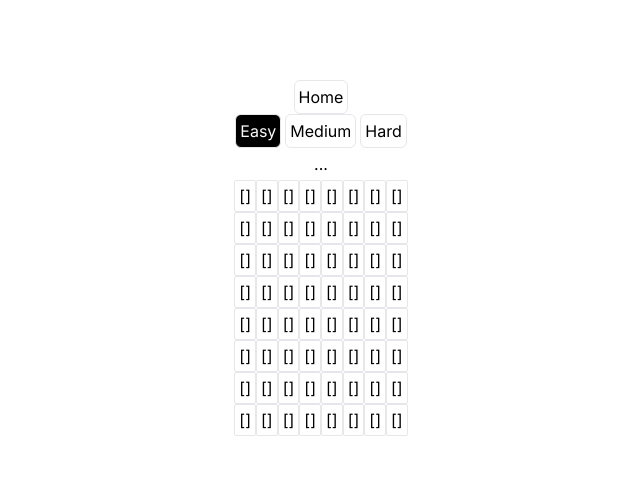
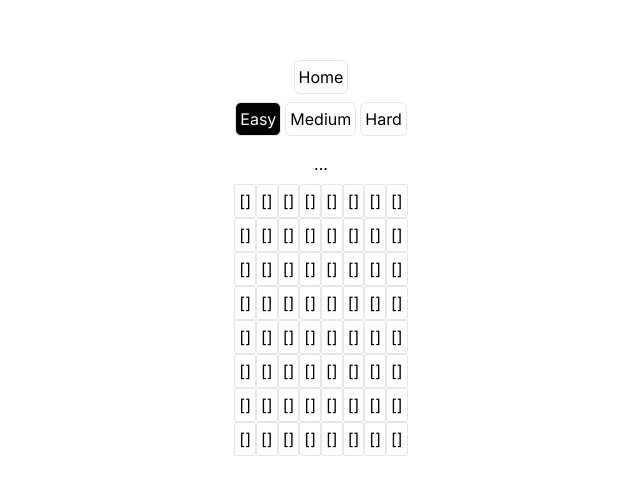
Before and after one commit to marsonmao/piccollage-assignment, a Next.js app: page /classic in a window 1280 px wide. Shown: the part 142-636 px from the top of the page, without its empty margins (319-959 px from the left). Built offline with nearby package versions, Linux system fonts and the light colour scheme.

Commit message:
feat: add DifficultySelector comp

```diff
--- /dev/null
+++ b/app/_components/DifficultySelector.tsx
@@ -0,0 +1,41 @@
+import { Button } from "@/app/_components";
+import { config } from "@/app/_game";
+
+export function DifficultySelector<Type extends keyof typeof config>({
+  className,
+  difficulties,
+  activeDifficultyIndex,
+  onDifficultySelect,
+}: {
+  className?: string;
+  difficulties: (typeof config)[Type]["boards"];
+  activeDifficultyIndex: number;
+  onDifficultySelect: (_index: number) => void;
+}) {
+  return (
+    <div
+      className={`w-full flex justify-center items-center flex-row gap-1 ${className ?? ""}`}
+    >
+      {difficulties.map((d, index) => {
+        const { id, displayName } = d;
+        return (
+          <Button
+            className={
+              index === activeDifficultyIndex
+                ? "[&&]:text-gray-50 [&&]:bg-black"
+                : ""
+            }
+            key={id}
+            data-index={index}
+            onClick={(e) => {
+              const nextDifficultyIndex = Number(e.currentTarget.dataset.index);
+              onDifficultySelect(nextDifficultyIndex);
+            }}
+          >
+            {displayName}
+          </Button>
+        );
+      })}
+    </div>
+  );
+}
--- a/app/_components/index.ts
+++ b/app/_components/index.ts
@@ -2,3 +2,4 @@ export * from "./Link";
 export * from "./Button";
 export * from "./Cell";
 export * from "./Board";
+export * from "./DifficultySelector";
--- a/app/classic/page.tsx
+++ b/app/classic/page.tsx
@@ -1,6 +1,11 @@
 "use client";
 
-import { Board, Button, Cell as CellComponent, Link } from "@/app/_components";
+import {
+  Board,
+  Cell as CellComponent,
+  DifficultySelector,
+  Link,
+} from "@/app/_components";
 import { Cell, config, MineSweeperClassicMode } from "@/app/_game";
 import {
   ComponentProps,
@@ -99,39 +104,20 @@ export default function Home() {
   }
 
   return (
-    <div className="w-full h-full flex justify-center items-center flex-col">
+    <div className="w-full h-full flex justify-center items-center flex-col p-2">
       <div className="w-full flex justify-center items-center flex-row gap-1">
         <Link href="/">Home</Link>
       </div>
-      <div className="w-full flex justify-center items-center flex-row gap-1">
-        {difficulties.map((d, index) => {
-          const { id, displayName } = d;
-          return (
-            <Button
-              className={
-                index === difficultyIndex
-                  ? "[&&]:text-gray-50 [&&]:bg-black"
-                  : ""
-              }
-              key={id}
-              data-index={index}
-              onClick={(e) => {
-                const nextDifficultyIndex = Number(
-                  e.currentTarget.dataset.index,
-                );
-                initGame({ ...difficulties[nextDifficultyIndex] });
-                setDifficultyIndex(nextDifficultyIndex);
-                rerender((r) => ++r);
-              }}
-            >
-              {displayName}
-            </Button>
-          );
-        })}
-      </div>
-      <span className="h-8 leading-8 align-middle">
-        {notification || "..."}
-      </span>
+      <DifficultySelector
+        className="m-2"
+        difficulties={config.classic.boards}
+        activeDifficultyIndex={difficultyIndex}
+        onDifficultySelect={(nextIndex) => {
+          initGame({ ...difficulties[nextIndex] });
+          setDifficultyIndex(nextIndex);
+        }}
+      />
+      <span className="align-middle m-2">{notification || "..."}</span>
       <Board
         onContextMenu={disableContextMenu}
         rowSize={boardRowSize}
```
